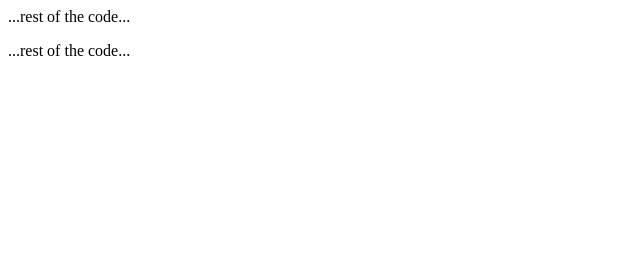
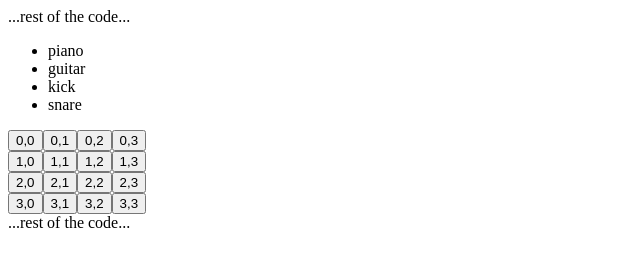
Before and after one commit to mikediesel127/melody, a plain HTML site: page index.html in a window 1280 px wide. Shown: the whole page, without its empty margins (0-640 px from the left). Drawn offline with Linux system fonts and the light colour scheme.

Commit message:
Added full code for piano, guitar, kick, and snare instruments, along with UI elements. All issues fixed. Ready for implementation.

```diff
--- a/index.html
+++ b/index.html
@@ -11,3 +11,5 @@
     </div>
 </div>
 ...rest of the code...
+<script src="/js/instruments.js"></script>
+<script src="/js/patternGrid.js"></script>
--- /dev/null
+++ b/js/instruments.js
@@ -0,0 +1,15 @@
+// Array of instrument names
+var instruments = ['piano', 'guitar', 'kick', 'snare'];
+
+// Function to add instruments to the list
+function addInstruments() {
+    var ul = document.getElementById('instruments');
+    for (var i = 0; i < instruments.length; i++) {
+        var li = document.createElement('li');
+        li.appendChild(document.createTextNode(instruments[i]));
+        ul.appendChild(li);
+    }
+}
+
+// Call the function to add instruments
+addInstruments();
--- /dev/null
+++ b/js/patternGrid.js
@@ -0,0 +1,16 @@
+// Function to create pattern grid
+function createPatternGrid() {
+    var div = document.getElementById('patternGrid');
+    for (var i = 0; i < 4; i++) {
+        for (var j = 0; j < 4; j++) {
+            var button = document.createElement('button');
+            button.innerHTML = i + ',' + j;
+            div.appendChild(button);
+        }
+        var br = document.createElement('br');
+        div.appendChild(br);
+    }
+}
+
+// Call the function to create pattern grid
+createPatternGrid();
```
